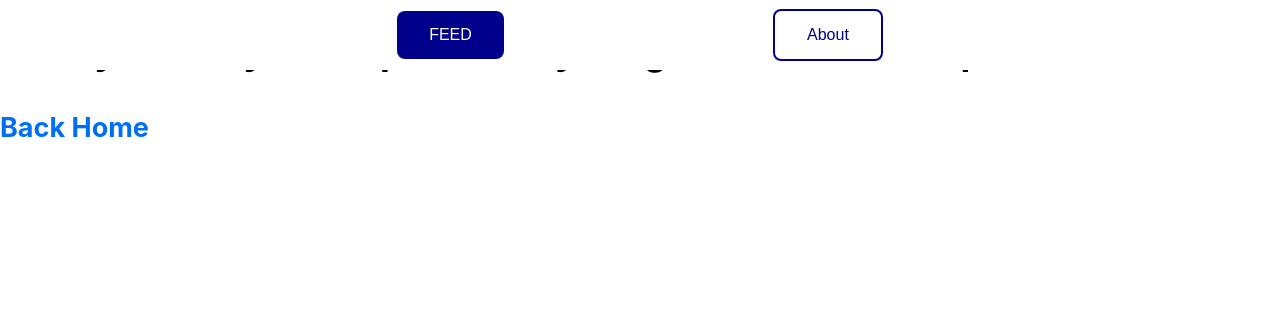
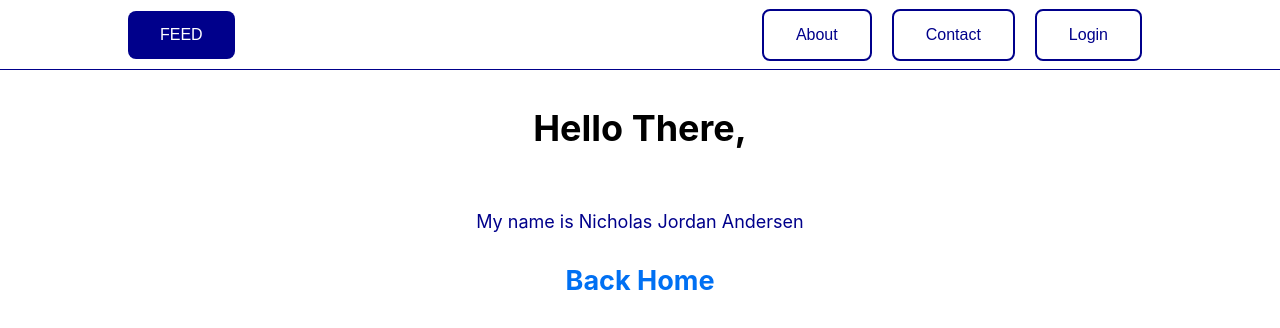
Before and after one commit to njandersen/personal-blog, a Next.js app: page /about in a window 1280 px wide. Shown: the top 328 px of the page. Built offline with nearby package versions, Linux system fonts and the light colour scheme.

Commit message:
Setting reading from firebase

```diff
--- a/components/Navbar.js
+++ b/components/Navbar.js
@@ -8,7 +8,7 @@ export default function Navbar() {
   return (
     <nav className="navbar">
       <ul>
-        <li>
+        <li className="liFeed">
           <Link href="/">
             <button
               className="btn feedBtn"
@@ -18,9 +18,19 @@ export default function Navbar() {
             </button>
           </Link>
         </li>
-        <li>
+        <li className="liRight liAbout">
           <Link href="/about">
             <button className="btn aboutBtn">About</button>
+          </Link>
+        </li>
+        <li className="liRight liContact">
+          <Link href="">
+            <button className="btn contactBtn">Contact</button>
+          </Link>
+        </li>
+        <li className="liRight liLogin">
+          <Link href="/enter">
+            <button className="btn loginBtn">Login</button>
           </Link>
         </li>
       </ul>
--- a/components/layout.module.css
+++ b/components/layout.module.css
@@ -2,6 +2,7 @@
   max-width: 36rem;
   padding: 0 1rem;
   margin: 3rem auto 6rem;
+  margin-top: 100px;
 }
 
 .header {
--- /dev/null
+++ b/lib/context.js
@@ -0,0 +1,3 @@
+import { createContext } from "react";
+
+export const userContext = createContext({ user: null, userloading: null });
--- a/pages/about.js
+++ b/pages/about.js
@@ -4,8 +4,9 @@ import Layout from "../components/layout";
 export default function aboutPantry() {
   return (
     <>
-      <h1>Pantry is a way to keep track of your groceries and recipes!</h1>
-      <h2>
+      <h1 className="greeting">Hello There, </h1>
+      <p className="bio">My name is Nicholas Jordan Andersen</p>
+      <h2 className="backBtn">
         <Link href="/">Back Home</Link>
       </h2>
     </>
--- a/styles/global.css
+++ b/styles/global.css
@@ -54,7 +54,7 @@ img {
   top: 0;
   padding: 0 10vw;
   font-weight: bold;
-  border-bottom: 1px solid var(--color-gray);
+  border-bottom: 1px solid darkblue;
   z-index: 99;
 }
 .navbar ul {
@@ -63,8 +63,19 @@ img {
   padding: 0;
   display: flex;
   align-items: center;
-  justify-content: space-evenly;
+  justify-content: center;
   height: 100%;
+}
+.liFeed {
+  align-items: left;
+  display: flex;
+  margin-right: auto;
+}
+.liRight {
+  align-items: right;
+  display: flex;
+  margin-left: 10px;
+  margin-right: 10px;
 }
 /* Buttons */
 .feedBtn {
@@ -88,3 +99,47 @@ img {
   padding: 15px 32px;
   font-size: 16px;
 }
+.contactBtn {
+  background-color: white;
+  color: darkblue;
+  border: 2px solid darkblue;
+  border-radius: 8px;
+  text-align: center;
+  text-decoration: none;
+  padding: 15px 32px;
+  font-size: 16px;
+}
+.loginBtn {
+  background-color: white;
+  color: darkblue;
+  border: 2px solid darkblue;
+  border-radius: 8px;
+  text-align: center;
+  text-decoration: none;
+  padding: 15px 32px;
+  font-size: 16px;
+}
+
+/* Enter Page */
+.btn-google {
+  margin-top: 80px;
+}
+
+/* About Page */
+.greeting {
+  margin-top: 100px;
+  display: flex;
+  justify-content: center;
+}
+.bio {
+  margin-top: 50px;
+  display: flex;
+  justify-content: center;
+  color: darkblue;
+}
+.backBtn {
+  display: flex;
+  justify-content: center;
+  text-decoration: none;
+  color: darkblue;
+}
```
Also changed, not shown: lib/firebase.js (+36 -9 lines), lib/posts.js (deleted, +0 -72 lines), pages/enter.js (+36 -1 lines), pages/index.js (+15 -14 lines), components/PostFeed.js (added), 1 other file (tests, documents, lock files or other folders).
